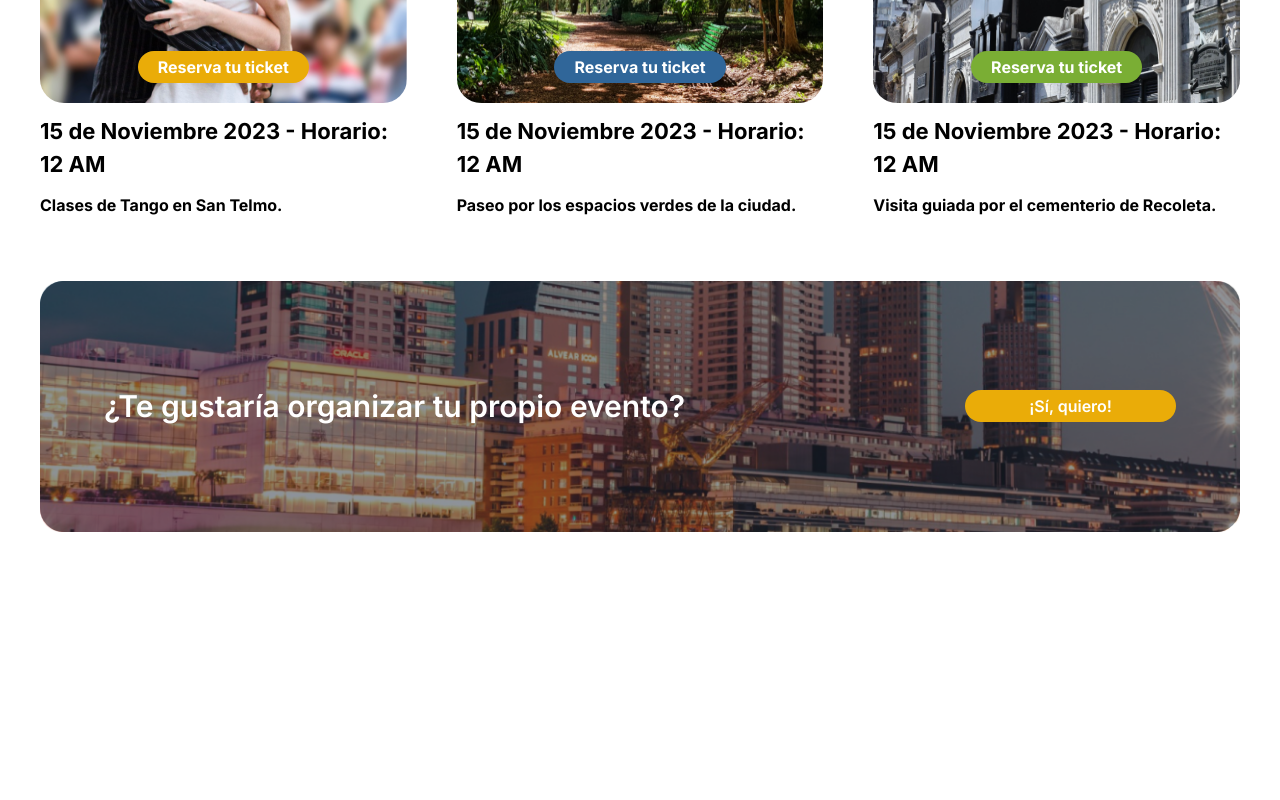
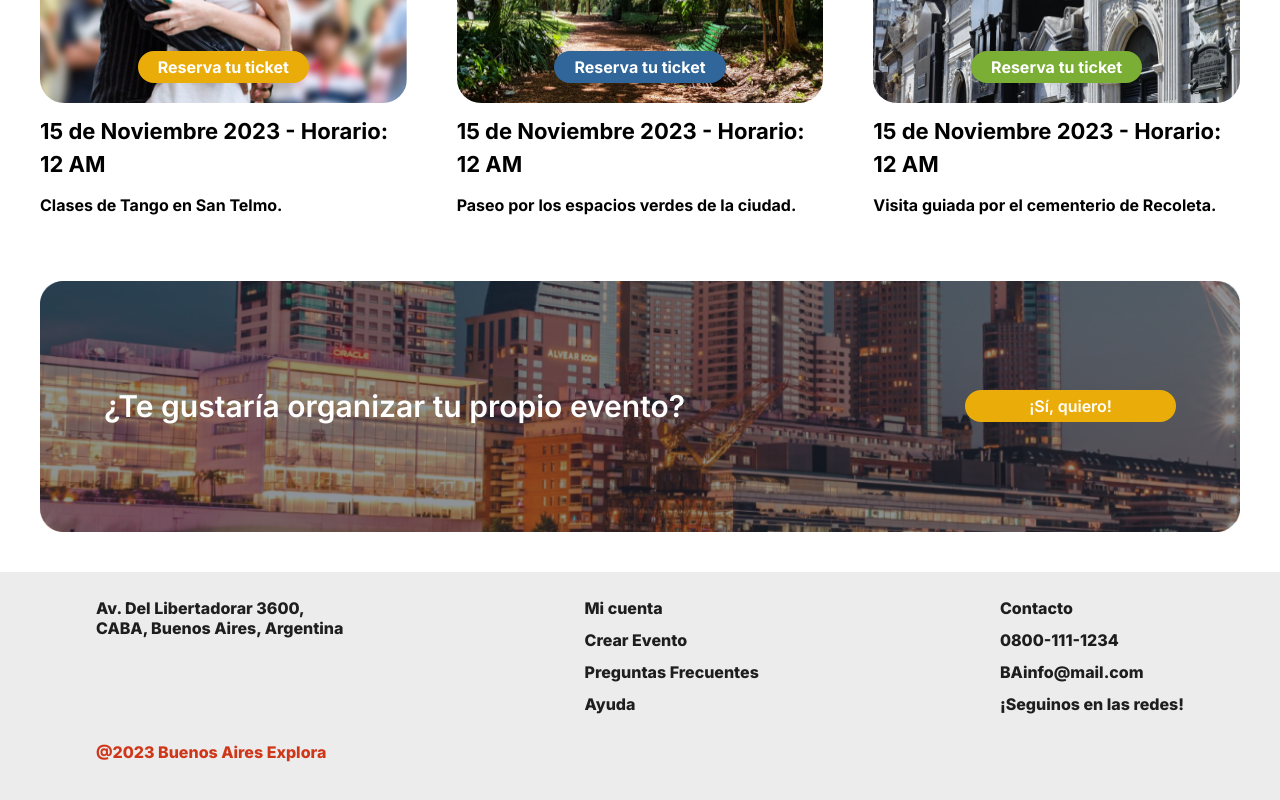
Before and after one commit to Lazajs/s11-deploy, a Next.js app in the folder client/: page / in a window 1280 px wide. Shown: the part 1589-2389 px from the top of the page. Before the commit the page ends 2161 px from the top, so only its background shows below. Built offline with nearby package versions, Linux system fonts and the light colour scheme.

Commit message:
feat: add footer component

```diff
--- a/client/src/app/layout.js
+++ b/client/src/app/layout.js
@@ -3,6 +3,7 @@ import { Inter } from 'next/font/google';
 
 // Components
 import Navbar from '../components/Navbar';
+import Footer from '../components/Footer';
 
 const inter = Inter({ subsets: ['latin'] });
 
@@ -17,6 +18,7 @@ export default function RootLayout({ children }) {
       <body className={inter.className}>
         <Navbar />
         {children}
+        <Footer />
       </body>
     </html>
   );
--- /dev/null
+++ b/client/src/components/Footer.jsx
@@ -0,0 +1,47 @@
+import React from 'react';
+
+const Footer = () => {
+  return (
+    <footer className="bg-[#ECECEC] h-[234px] pt-6 pb-8 px-24 text-[#1E1E1E] font-extrabold">
+      <div className="flex justify-between">
+        <div>
+          <p>Av. Del Libertadorar 3600,</p>
+          <p className="leading-4">CABA, Buenos Aires, Argentina</p>
+        </div>
+        <ul className="flex flex-col">
+          <li className="inline-block mb-2">
+            <a href="/" className="hover:text-[#D03719]">
+              Mi cuenta
+            </a>
+          </li>
+          <li className="inline-block mb-2">
+            <a href="/" className="hover:text-[#D03719]">
+              Crear Evento
+            </a>
+          </li>
+          <li className="inline-block mb-2">
+            <a href="/" className="hover:text-[#D03719]">
+              Preguntas Frecuentes
+            </a>
+          </li>
+          <li className="inline-block mb-2">
+            <a href="/" className="hover:text-[#D03719]">
+              Ayuda
+            </a>
+          </li>
+        </ul>
+        <div>
+          <p className="mb-2">Contacto</p>
+          <p className="mb-2">0800-111-1234</p>
+          <p className="mb-2">BAinfo@mail.com</p>
+          <p className="mb-2">¡Seguinos en las redes!</p>
+        </div>
+      </div>
+      <div className="text-[#D03719] mt-4">
+        <p>@2023 Buenos Aires Explora</p>
+      </div>
+    </footer>
+  );
+};
+
+export default Footer;
```
